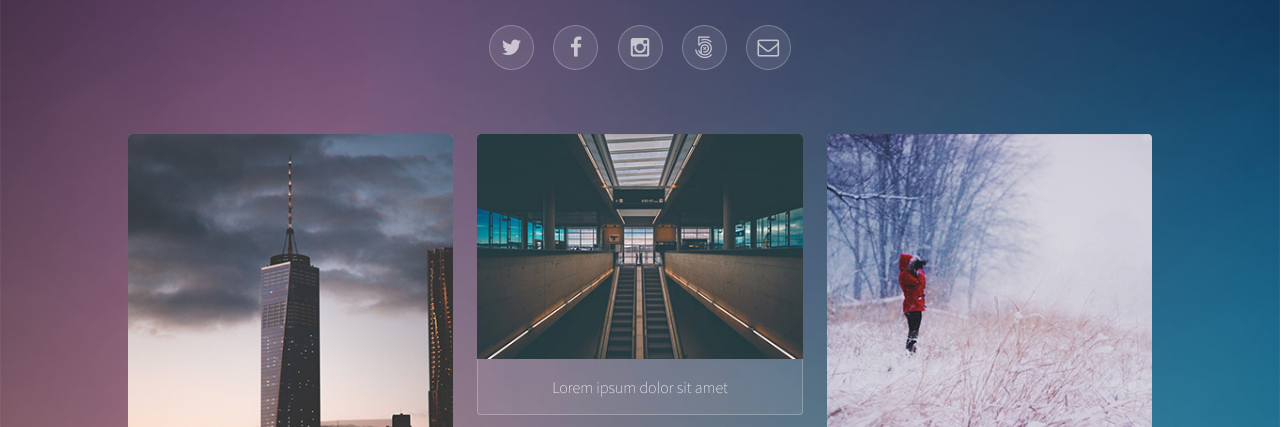
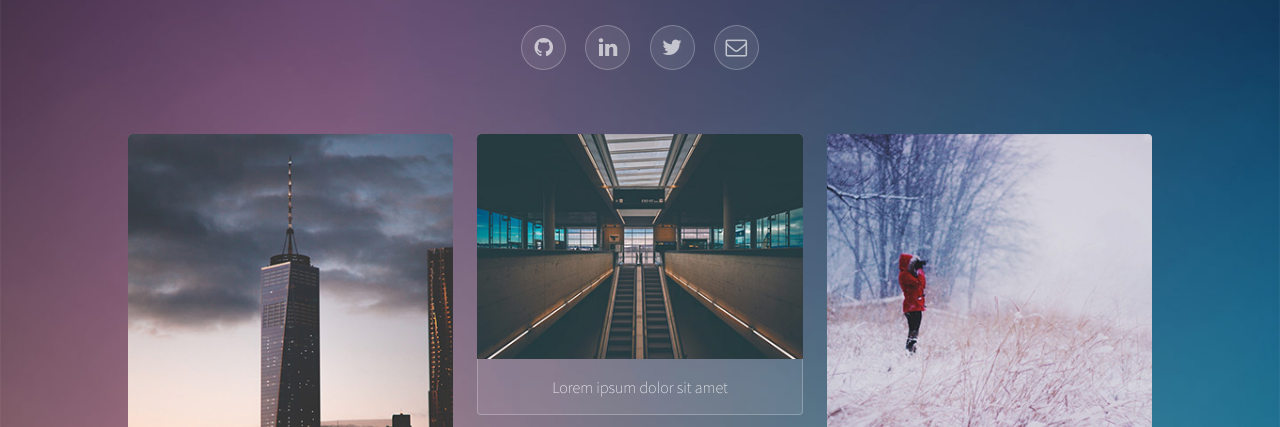
Before and after one commit to mxcrpntr/portfolio, a plain HTML site: page index.html in a window 1280 px wide. Shown: the part 373-800 px from the top of the page. Drawn offline with Linux system fonts and the light colour scheme.

Commit message:
first commit

```diff
--- a/index.html
+++ b/index.html
@@ -22,10 +22,9 @@
 						<h1>This is <strong>Visualize</strong>, a responsive site template designed by <a href="http://templated.co">TEMPLATED</a><br />
 						and released for free under the Creative Commons License.</h1>
 						<ul class="icons">
+							<li><a href="#" class="icon style2 fa-github"><span class="label">Github</span></a></li>
+							<li><a href="#" class="icon style2 fa-linkedin"><span class="label">LinkedIn</span></a></li>
 							<li><a href="#" class="icon style2 fa-twitter"><span class="label">Twitter</span></a></li>
-							<li><a href="#" class="icon style2 fa-facebook"><span class="label">Facebook</span></a></li>
-							<li><a href="#" class="icon style2 fa-instagram"><span class="label">Instagram</span></a></li>
-							<li><a href="#" class="icon style2 fa-500px"><span class="label">500px</span></a></li>
 							<li><a href="#" class="icon style2 fa-envelope-o"><span class="label">Email</span></a></li>
 						</ul>
 					</header>
```
